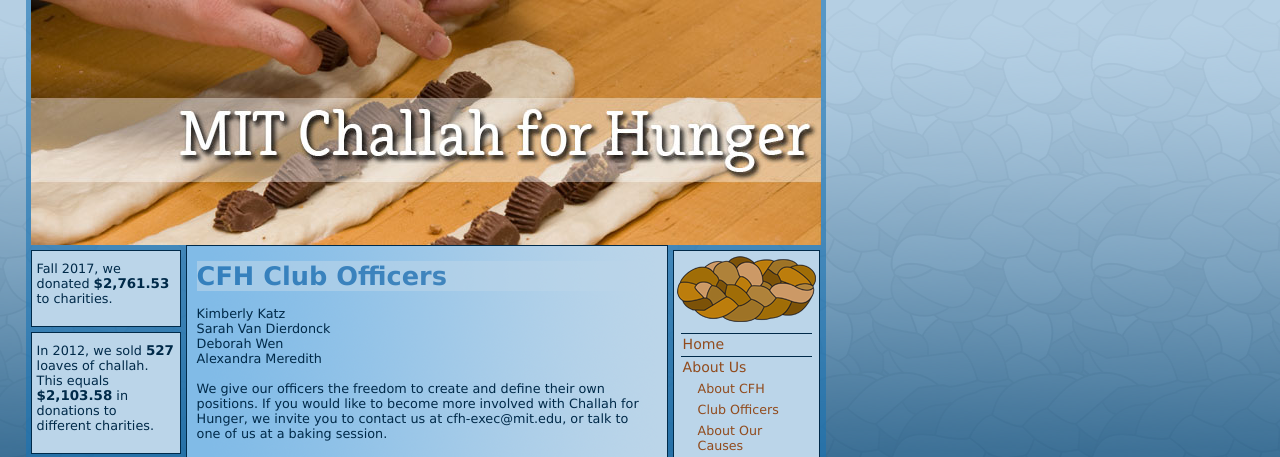
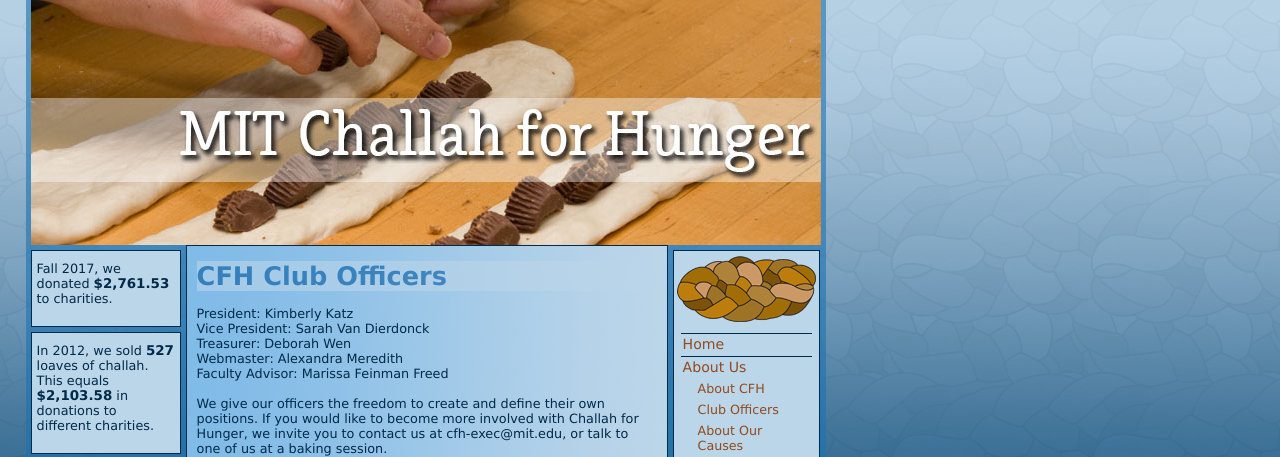
Before and after one commit to alexm0802/cfh, a PHP site: page /officers.php in a window 1280 px wide. Shown: the top 457 px of the page. Run offline with PHP 8.4, Linux system fonts and the light colour scheme.

Commit message:
Add files via upload

```diff
--- a/officers.php
+++ b/officers.php
@@ -22,10 +22,11 @@
 
         <p>
             <ul class="unlist">
-                <li>Kimberly Katz</li>
-                <li>Sarah Van Dierdonck</li>
-                <li>Deborah Wen</li>
-                <li>Alexandra Meredith</li>
+                <li>President: Kimberly Katz</li>
+                <li>Vice President: Sarah Van Dierdonck</li>
+                <li>Treasurer: Deborah Wen</li>
+                <li>Webmaster: Alexandra Meredith</li>
+                <li>Faculty Advisor: Marissa Feinman Freed</li>
              </ul>
         </p>
 
```
